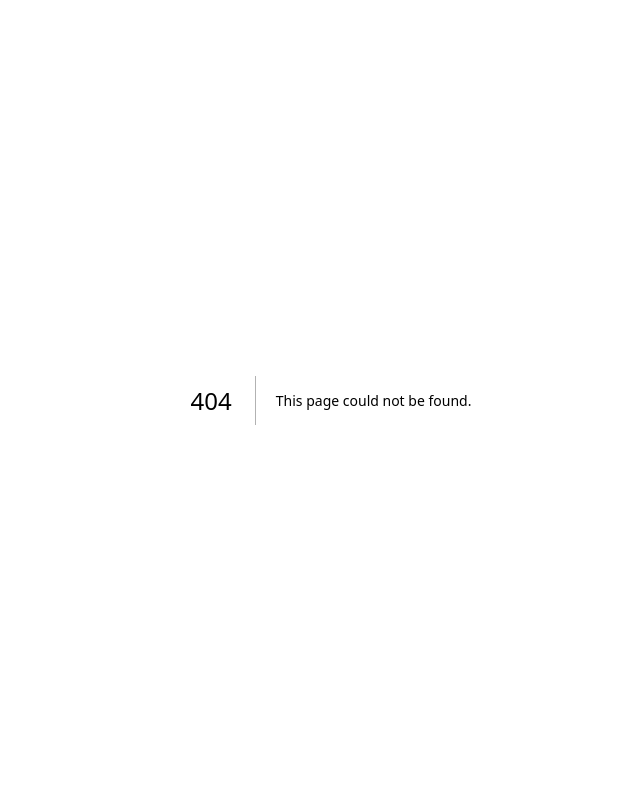
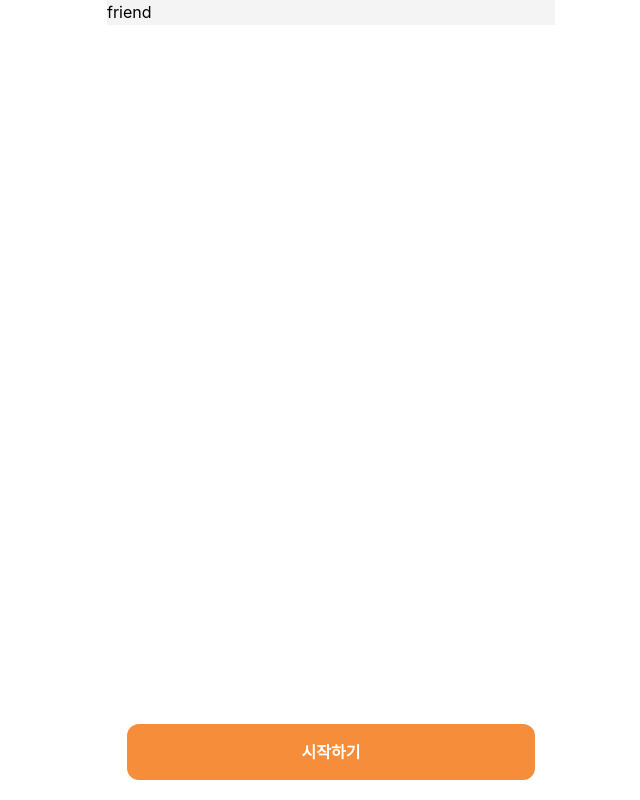
Before and after one commit to Smile-Mate/Smile-Mate, a Next.js app: page /friend/smile in a window 1280 px wide. Before the commit this address had no page. Shown: the whole page, without its empty margins (309-949 px from the left). Built offline with nearby package versions, Linux system fonts and the light colour scheme.

Commit message:
feat: 페이지, 컨테이너 파일 추가

```diff
--- /dev/null
+++ b/app/friend/mission/[missionId]/page.tsx
@@ -0,0 +1,9 @@
+import FriendMissionContainer from '@/containers/FriendMissionContainer';
+
+export default async function FriendMissionPage() {
+  return (
+    <>
+      <FriendMissionContainer />
+    </>
+  );
+}
--- /dev/null
+++ b/app/friend/page.tsx
@@ -0,0 +1,9 @@
+import FriendContainer from '@/containers/FriendContainer';
+
+export default async function FriendPage() {
+  return (
+    <>
+      <FriendContainer />
+    </>
+  );
+}
--- /dev/null
+++ b/app/friend/smile/page.tsx
@@ -0,0 +1,9 @@
+import FriendSmileContainer from '@/containers/FriendSmileContainer';
+
+export default async function FriendSmilePage() {
+  return (
+    <>
+      <FriendSmileContainer />
+    </>
+  );
+}
--- /dev/null
+++ b/containers/FriendContainer.tsx
@@ -0,0 +1,21 @@
+'use client';
+
+import BottomPortal from '@/components/BottomPortal';
+import Button from '@/components/Button';
+import Container from '@/components/Container';
+import Link from 'next/link';
+
+export default function FriendContainer() {
+  return (
+    <>
+      <Container>
+        <div>friend</div>
+      </Container>
+      <BottomPortal>
+        <Link href="/">
+          <Button>시작하기</Button>
+        </Link>
+      </BottomPortal>
+    </>
+  );
+}
--- /dev/null
+++ b/containers/FriendMissionContainer.tsx
@@ -0,0 +1,21 @@
+'use client';
+
+import BottomPortal from '@/components/BottomPortal';
+import Button from '@/components/Button';
+import Container from '@/components/Container';
+import Link from 'next/link';
+
+export default function FriendMissionContainer() {
+  return (
+    <>
+      <Container>
+        <div>friend</div>
+      </Container>
+      <BottomPortal>
+        <Link href="/">
+          <Button>시작하기</Button>
+        </Link>
+      </BottomPortal>
+    </>
+  );
+}
--- /dev/null
+++ b/containers/FriendSmileContainer.tsx
@@ -0,0 +1,21 @@
+'use client';
+
+import BottomPortal from '@/components/BottomPortal';
+import Button from '@/components/Button';
+import Container from '@/components/Container';
+import Link from 'next/link';
+
+export default function FriendSmileContainer() {
+  return (
+    <>
+      <Container>
+        <div>friend</div>
+      </Container>
+      <BottomPortal>
+        <Link href="/">
+          <Button>시작하기</Button>
+        </Link>
+      </BottomPortal>
+    </>
+  );
+}
```
